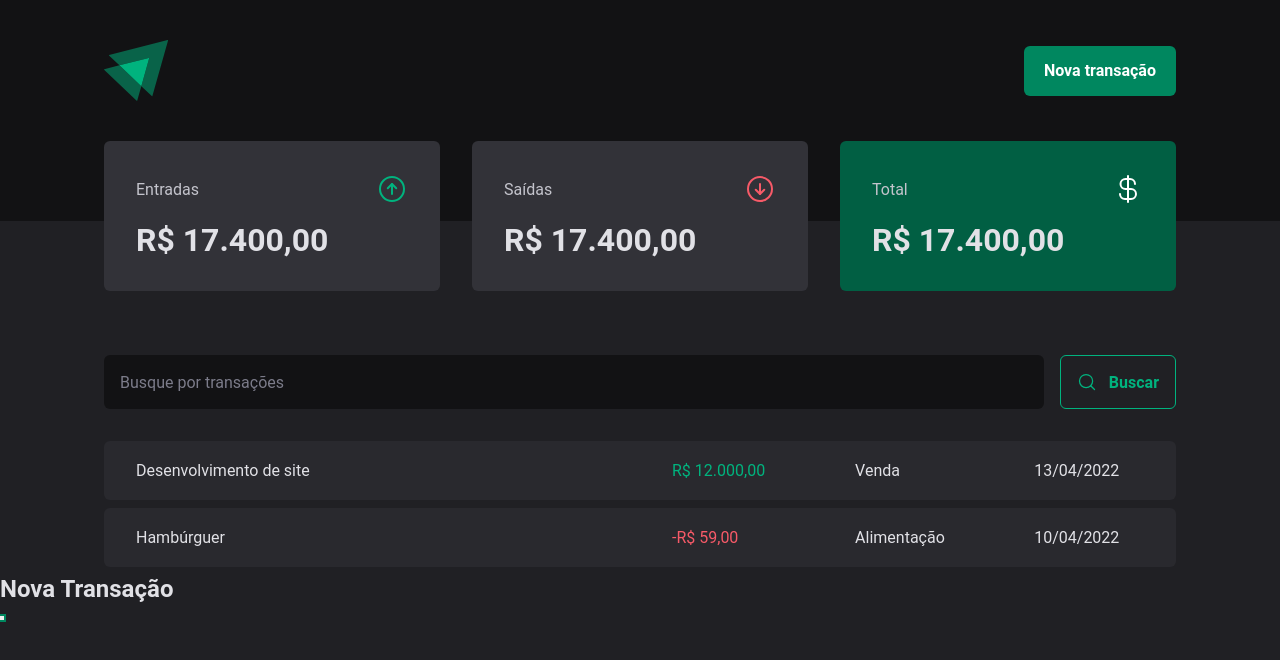
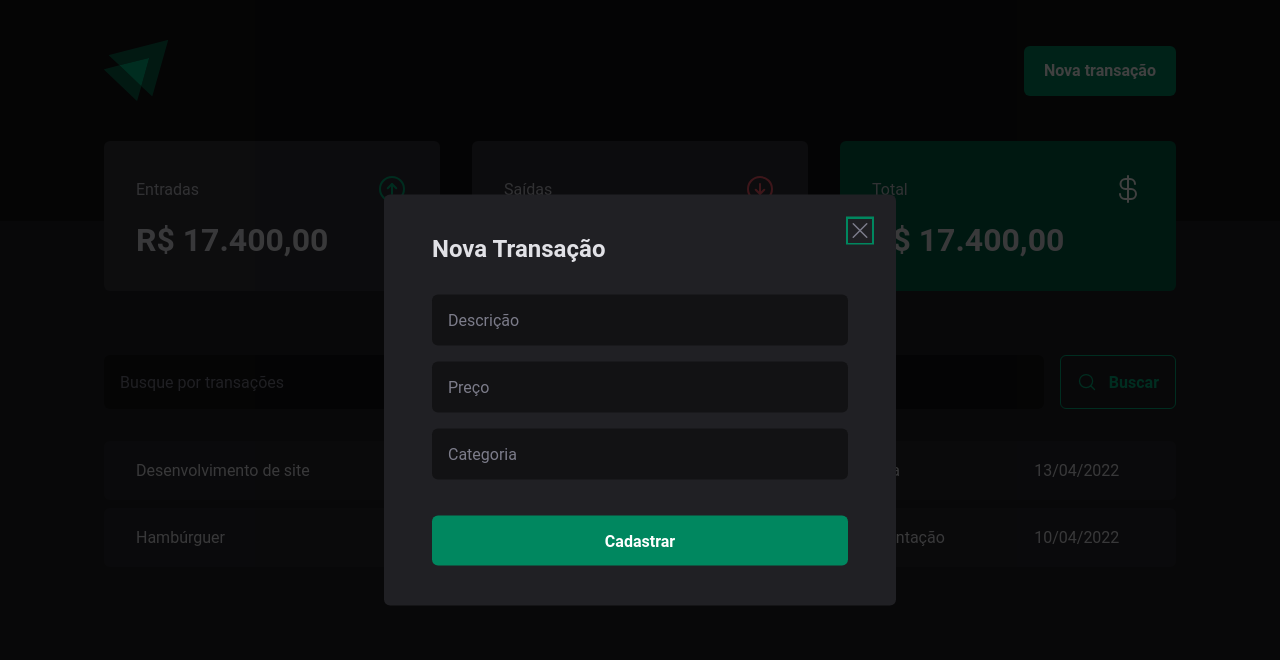
Before and after one commit to francelinom/td-money, a React app: page / in a window 1280 px wide. Both pictures are taken after a click on the button "Nova transação". Shown: the top 660 px of the page. Built offline with nearby package versions, Linux system fonts and the light colour scheme; the HTML template or start-up script is replaced by a standard one.

Commit message:
feat: styles of dialog

```diff
--- a/src/components/Header/index.tsx
+++ b/src/components/Header/index.tsx
@@ -1,6 +1,7 @@
 import { HeaderContainer, HeaderContent, NewTransactionButton } from "./styles";
 import logoImg from "../../assets/Ignite-logo.svg";
 import * as Dialog from "@radix-ui/react-dialog";
+import { NewTransactionModal } from "../NewTransactionModal";
 
 export function Header() {
     return (
@@ -11,14 +12,7 @@
                     <Dialog.Trigger asChild>
                         <NewTransactionButton>Nova transação</NewTransactionButton>
                     </Dialog.Trigger>
-                    <Dialog.Portal>
-                        <Dialog.Overlay />
-                        <Dialog.Content>
-                            <Dialog.Title>Nova Transação</Dialog.Title>
-
-                            <Dialog.Close />
-                        </Dialog.Content>
-                    </Dialog.Portal>
+                    <NewTransactionModal />
                 </Dialog.Root>
             </HeaderContent>
         </HeaderContainer>
--- /dev/null
+++ b/src/components/NewTransactionModal/index.tsx
@@ -0,0 +1,25 @@
+import * as Dialog from '@radix-ui/react-dialog';
+import { X } from "phosphor-react";
+import { CloseButton, Content, Overlay } from './styles';
+
+export function NewTransactionModal() {
+    return (
+        <Dialog.Portal>
+            <Overlay />
+            <Content>
+                <Dialog.Title>Nova Transação</Dialog.Title>
+                <CloseButton>
+                    <X size={24} />
+                </CloseButton>
+                <form>
+                    <input type="text" placeholder="Descrição" required />
+                    <input type="number" placeholder="Preço" required />
+                    <input type="text" placeholder="Categoria" required />
+                    <button type="submit">
+                        Cadastrar
+                    </button>
+                </form>
+            </Content>
+        </Dialog.Portal>
+    );
+}
--- /dev/null
+++ b/src/components/NewTransactionModal/styles.ts
@@ -0,0 +1,68 @@
+import styled from "styled-components";
+import * as Dialog from "@radix-ui/react-dialog";
+
+export const Overlay = styled(Dialog.Overlay)`
+  position: fixed;
+  width: 100vw;
+  height: 100vh;
+  inset: 0;
+  background: rgba(0, 0, 0, 0.75);
+`;
+
+export const Content = styled(Dialog.Content)`
+  min-width: 32rem;
+  border-radius: 6px;
+  padding: 2.5rem 3rem;
+  background: ${(props) => props.theme["gray-800"]};
+  position: fixed;
+  top: 50%;
+  left: 50%;
+  transform: translate(-50%, -50%);
+
+  form {
+    margin-top: 2rem;
+    display: flex;
+    flex-direction: column;
+    gap: 1rem;
+
+    input {
+      border-radius: 6px;
+      border: 0;
+      background: ${(props) => props.theme["gray-900"]};
+      color: ${(props) => props.theme["gray-300"]};
+      padding: 1rem;
+
+      &::placeholder {
+        color: ${(props) => props.theme["gray-500"]};
+      }
+    }
+
+    button[type="submit"] {
+      height: 50px;
+      border: 0;
+      background: ${(props) => props.theme["green-500"]};
+      color: ${(props) => props.theme.white};
+      font-weight: bold;
+      padding: 0 1.25rem;
+      border-radius: 6px;
+      margin-top: 1.25rem;
+      cursor: pointer;
+
+      &:hover {
+        background: ${(props) => props.theme["green-700"]};
+        transition: background-color 0.2s;
+      }
+    }
+  }
+`;
+
+export const CloseButton = styled(Dialog.Close)`
+  position: absolute;
+  background: transparent;
+  border: 0;
+  top: 1.5rem;
+  right: 1.5rem;
+  line-height: 0;
+  cursor: pointer;
+  color: ${(props) => props.theme["gray-500"]};
+`;
```
